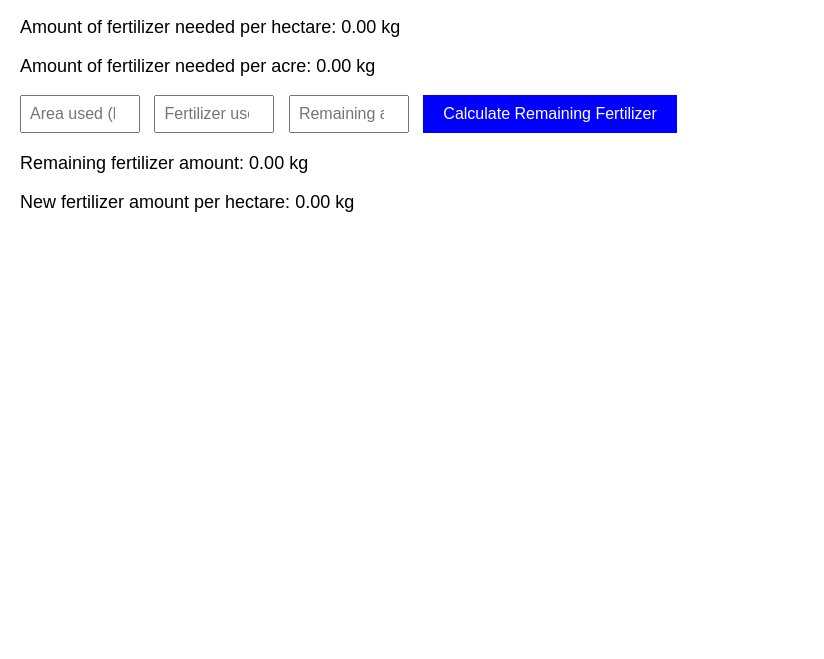
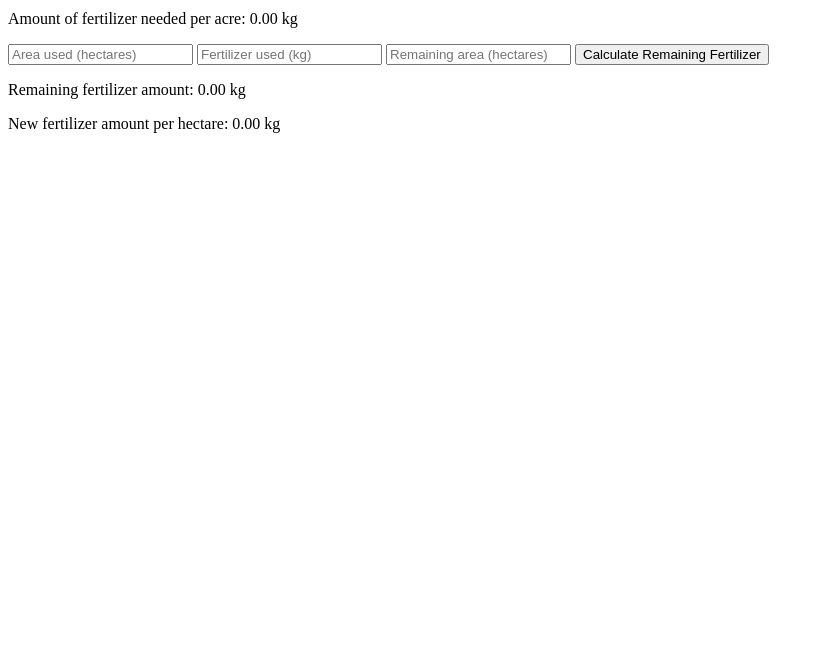
Before and after one commit to patipatw/drone, a plain HTML site: page drone.html in a window 1280 px wide. Shown: the part 141-800 px from the top of the page, without its empty margins (0-824 px from the left). Drawn offline with Linux system fonts and the light colour scheme.

Commit message:
Update drone.html

```diff
--- a/drone.html
+++ b/drone.html
@@ -3,35 +3,7 @@
 <head>
     <meta charset="UTF-8">
     <meta name="viewport" content="width=device-width, initial-scale=1.0">
-    <title>Water Calculator</title>
-    <style>
-        body {
-            font-family: Arial, sans-serif;
-            margin: 0;
-            padding: 20px;
-        }
-        .input-container {
-            margin-bottom: 20px;
-        }
-        .input-container input {
-            width: 100px;
-            padding: 8px;
-            font-size: 16px;
-            margin-right: 10px;
-        }
-        button {
-            padding: 10px 20px;
-            font-size: 16px;
-            background-color: blue;
-            color: white;
-            border: none;
-            cursor: pointer;
-        }
-        .result {
-            font-size: 18px;
-            margin-top: 20px;
-        }
-    </style>
+    <title>Document</title>
 </head>
 <body>
     <h1>Water Calculator</h1>
```
